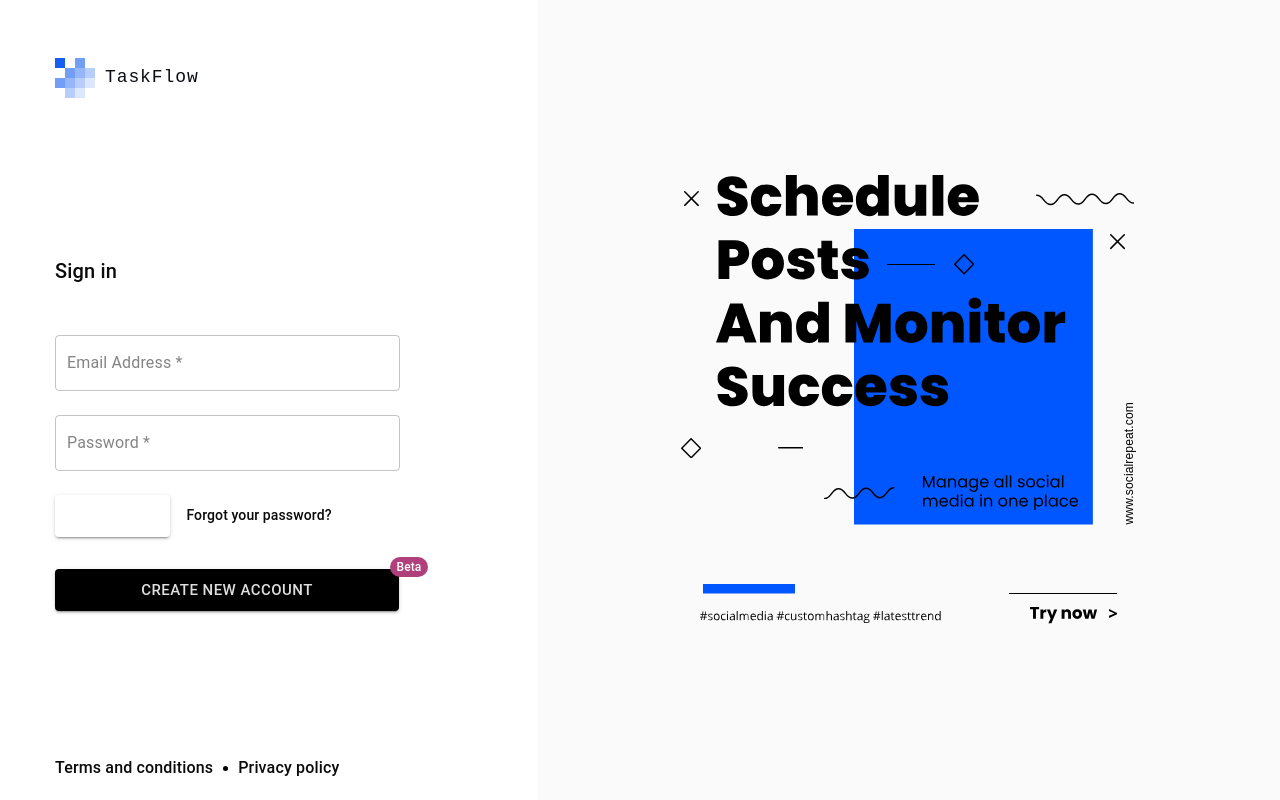
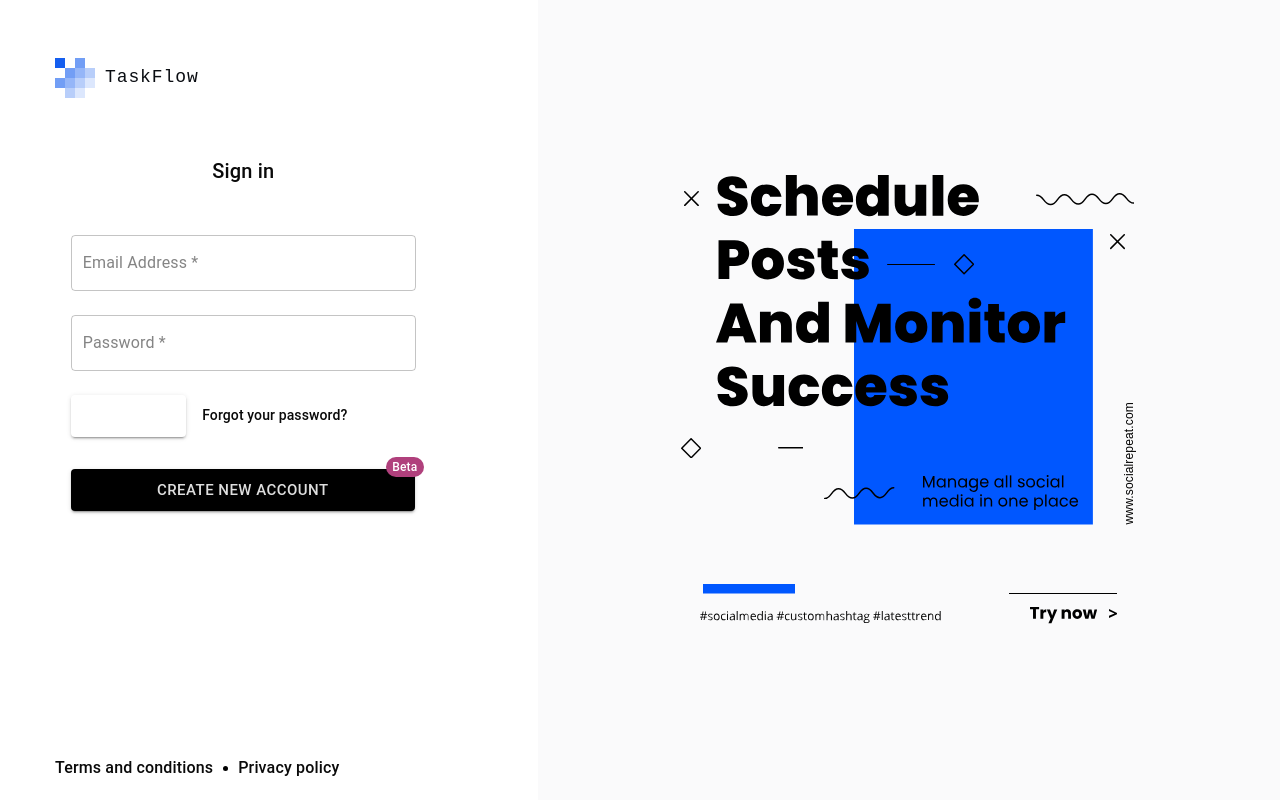
Before and after one commit to ahmedhass349/Task_Flow, a React app: page /login in a window 1280 px wide. Built offline with nearby package versions, Linux system fonts and the light colour scheme; the HTML template or start-up script is replaced by a standard one.

Commit message:
centered the sign in section

```diff
--- a/ReactApp/pages/Login.tsx
+++ b/ReactApp/pages/Login.tsx
@@ -80,8 +80,9 @@ export default function Login() {
         </div>
 
         {/* Form */}
-        <div className="flex-1 flex flex-col justify-center pl-[55px] pr-[40px] max-w-[460px]">
-          <h1 className="font-medium text-[20px] leading-[1.6] text-foreground tracking-[0.15px] mb-[48px]">
+        <div className="flex-1 flex flex-col justify-center px-8 mx-auto w-full max-w-[460px] mt-[-200px]">
+          <div className="w-[345px]">
+          <h1 className="font-medium text-[20px] leading-[1.6] text-foreground tracking-[0.15px] mb-[48px] text-center">
             Sign in
           </h1>
 
@@ -207,6 +208,7 @@ export default function Login() {
               </div>
             </div>
           </form>
+          </div>
         </div>
 
         {/* Footer */}
```
Also changed, not shown: 2 other files (tests, documents, lock files or other folders).
